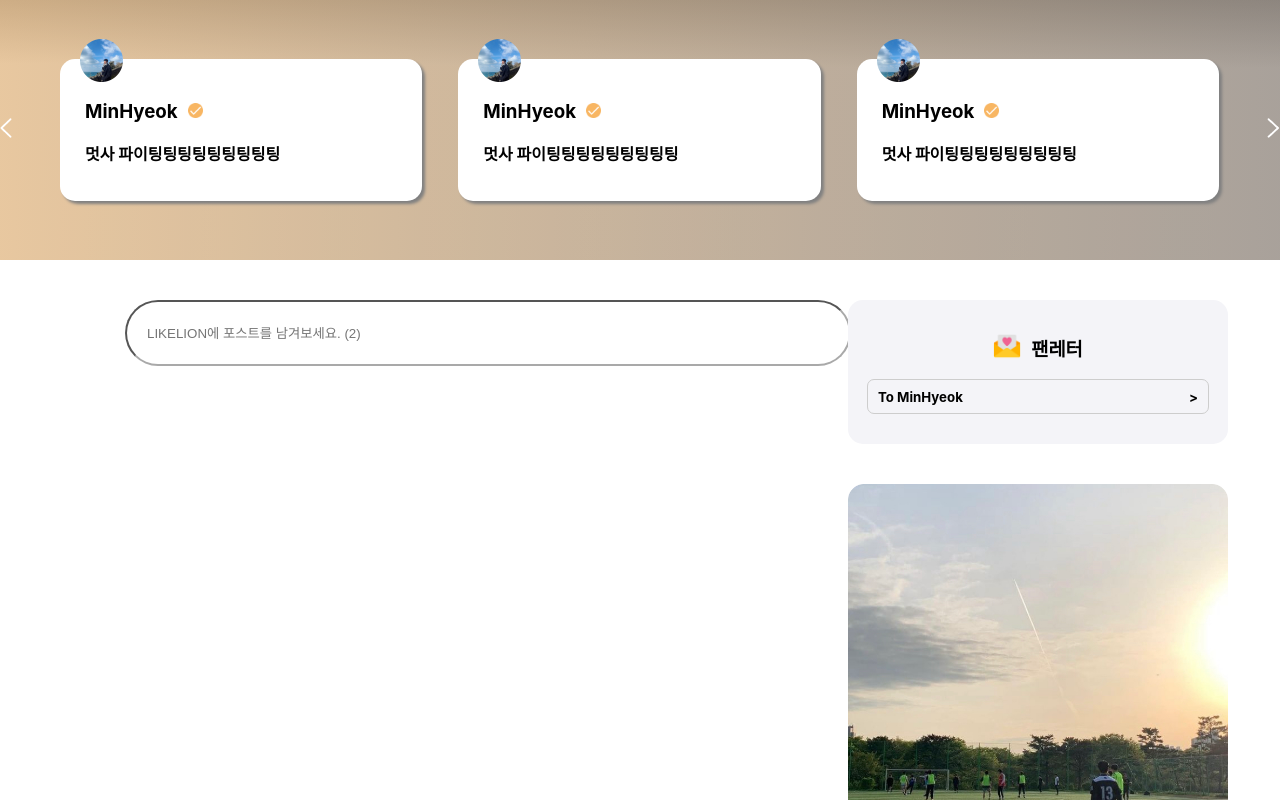
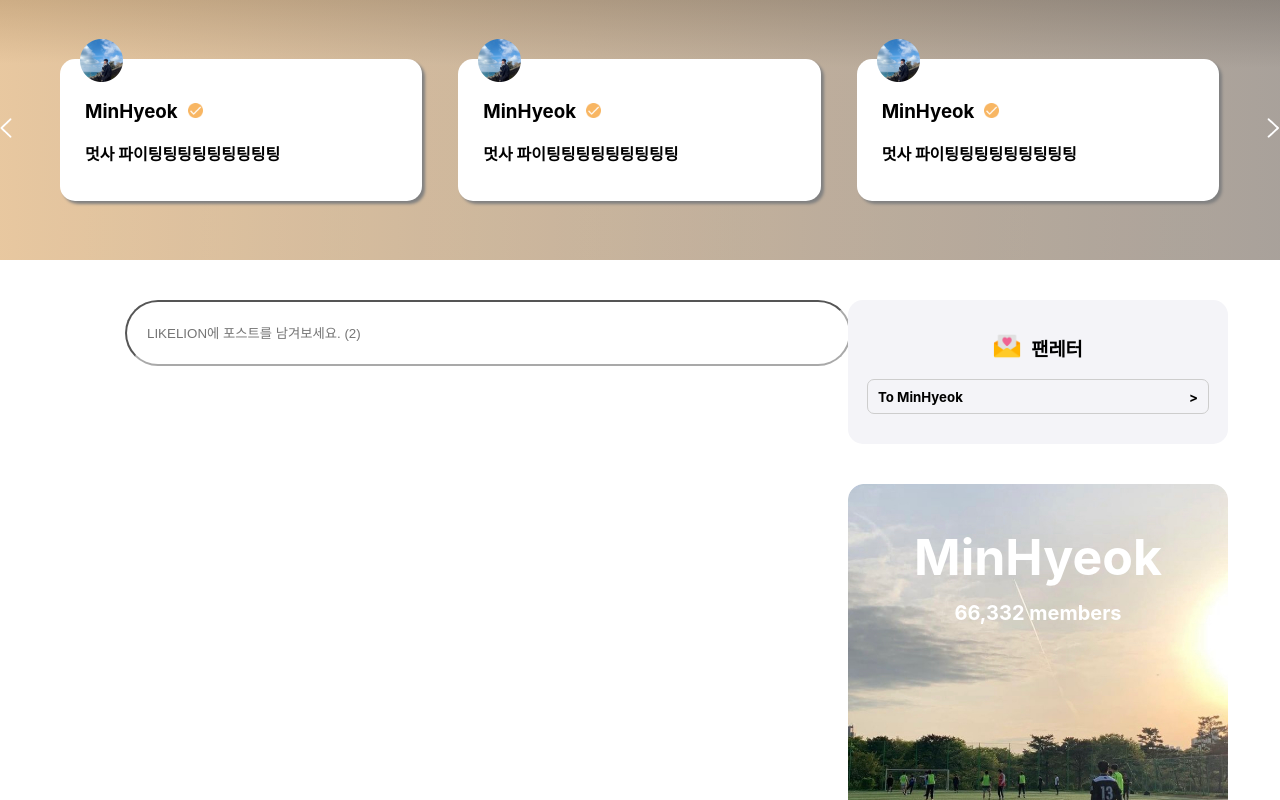
Before and after one commit to LikeLionToy1/toy-project, a React (Create React App) app in the folder artist-community/: page / in a window 1280 px wide. Shown: the top 800 px of the page. Built offline with nearby package versions, Linux system fonts and the light colour scheme; a web font is replaced by a local one.

Commit message:
아티스트 프로필 완성

```diff
--- a/artist-community/src/pages/Section3.jsx
+++ b/artist-community/src/pages/Section3.jsx
@@ -32,8 +32,30 @@ const Section3 = () => {
           <h5>&gt;</h5>
         </div>
       </div>
-      <div>
+      <div style={{ position: "relative" }}>
         <img style={{ width: "380px", marginTop: "70px" }} src={minhyeok} />
+        <div
+          style={{
+            position: "absolute",
+            top: "32%",
+            left: "50%",
+            transform: "translate( -50%, -50% )",
+            color: "white",
+          }}
+        >
+          <h1
+            style={{
+              fontSize: "50px",
+              textAlign: "center",
+              marginBottom: "0px",
+            }}
+          >
+            MinHyeok
+          </h1>
+          <h1 style={{ fontSize: "20px", textAlign: "center" }}>
+            66,332 members
+          </h1>
+        </div>
       </div>
     </div>
   );
```
